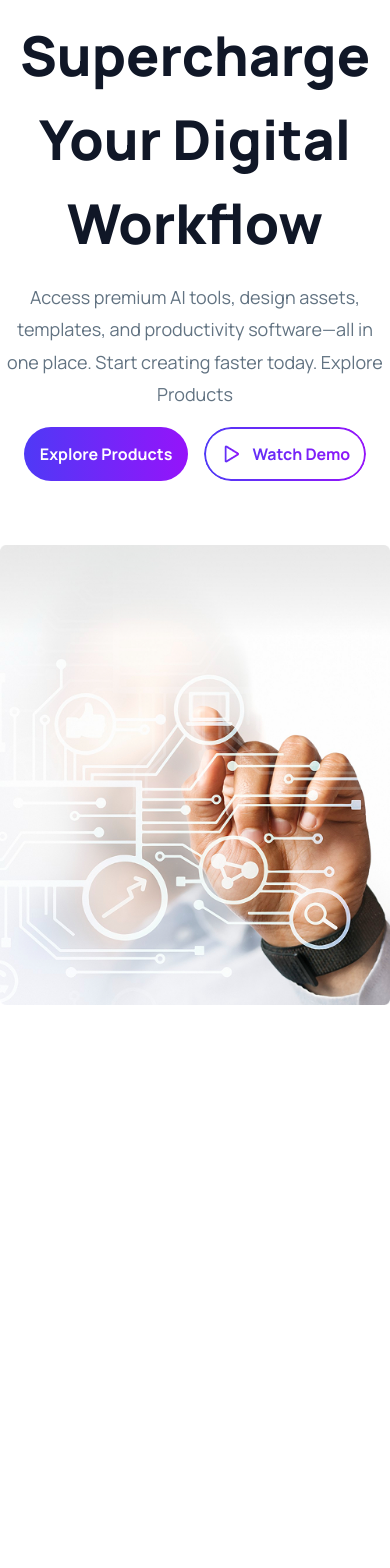
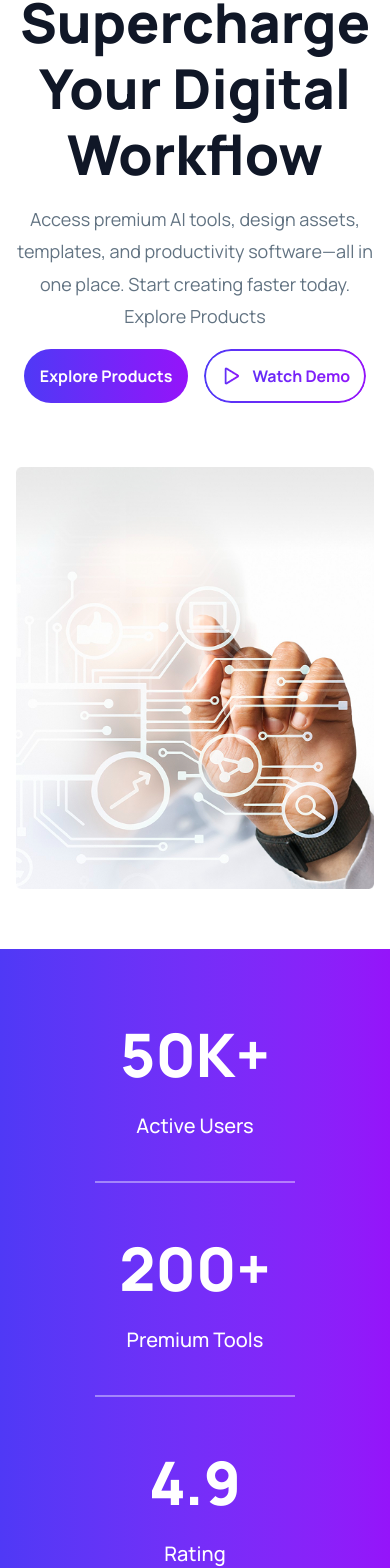
Before and after one commit to imamhossainsrabon/B13-A06, a React (Vite) app: page / in a window 390 px wide. Shown: the part 224-1792 px from the top of the page. Before the commit the page ends 1289 px from the top, so only its background shows below. Built offline with nearby package versions, Linux system fonts and the light colour scheme.

Commit message:
Performance Section done with responsive

```diff
--- a/src/App.jsx
+++ b/src/App.jsx
@@ -1,6 +1,7 @@
 import './App.css'
 import Banner from './components/Banner'
 import Navbar from './components/Navbar'
+import Performance from './components/Performance'
 
 function App() {
 
@@ -9,6 +10,7 @@ function App() {
 
     <Navbar />
     <Banner />
+    <Performance />
 
 
     </>
--- a/src/components/Banner.jsx
+++ b/src/components/Banner.jsx
@@ -5,13 +5,13 @@ import banner from '../assets/banner.png'
 
 const Banner = () => {
     return (
-        <div className='max-w-[1200px] mx-auto py-15 flex flex-col md:flex-row justify-center items-center gap-16'>
+        <div className='px-4  max-w-[1200px] mx-auto py-15 flex flex-col md:flex-row justify-center items-center gap-16'>
             <div className='max-w-[640px] space-y-4'>
                 <div className='bg-[#E1E7FF] rounded-full flex justify-center items-center w-max py-2 px-4 mx-auto md:mx-0'>
                     <img src={available} />
                     <p className='ml-[5px] bg-clip-text text-transparent bg-linear-to-r from-[#4F39F6] to-[#9514FA] font-medium'>New: AI-Powered Tools Available</p>
                 </div>
-                <h2 className='text-[#101727] md:text-[72px] text-[55px]  font-extrabold tracking-normal leading-[84px] text-center md:text-left '>Supercharge Your Digital Workflow</h2>
+                    <h2 className='text-[#101727] md:text-[72px] text-[55px]  font-extrabold tracking-normal leading-[120%]  text-center md:text-left '>Supercharge Your Digital Workflow</h2>
                 <p className='banner-desc'>Access premium AI tools, design assets, templates, and productivity software—all in one place. Start creating faster today. Explore Products</p>
                 <div className='mt-4 banner-button'>
                     <button className='banner-button-1'>Explore Products</button>
--- a/src/components/Navbar.jsx
+++ b/src/components/Navbar.jsx
@@ -7,7 +7,7 @@ const Navbar = () => {
   return (
     <section className="px-2 py-6 border-b border-[#f2f2f2] ">
         <div className="flex justify-between items-center max-w-[1200px] mx-auto  ">
-            <div><img className="w-[180px] h-[40px] " src={logo} alt="" /></div>
+            <div><img className="w-[180px] h-[40px] md:w-[130px] md:h-[30px] " src={logo} alt="" /></div>
             <ul className="hidden md:flex gap-8 font-semibold">
                 <li> <a href="#">Products</a></li>
                 <li> <a href="#">Features</a></li>
@@ -17,7 +17,7 @@ const Navbar = () => {
             </ul>
             <div className="flex items-center justify-center gap-4">
                 <div><img className="cursor-pointer" src={cartIcon} alt="" /></div>
-                <h2 className="font-semibold">Login</h2>
+                <h2 className="font-semibold hidden md:block">Login</h2>
                 <button className="py-3 px-4 rounded-full font-semibold bg-linear-to-r from-[#4F39F6] to-[#9514FA] text-white active:scale-99">Get Started</button>
             </div>
         </div>
--- /dev/null
+++ b/src/components/Performance.jsx
@@ -0,0 +1,26 @@
+
+
+const Performance = () => {
+    return (
+        <div className="bg-linear-to-r from-[#4F39F6] to-[#9514FA] text-white py-15 px-4">
+            <div className="max-w-[1200px] mx-auto flex flex-col md:flex-row  justify-between items-center gap-10 md:gap-0">
+                <div className="flex flex-col gap-3 justify-between items-center">
+                    <h2 className="font-extrabold text-[60px]">50K+</h2>
+                    <p className="font-medium text-[20px]">Active Users</p>
+                </div>
+                <hr className="bg-white opacity-40 border-1 h-[1px] w-[200px] md:w-[100px] md:rotate-90"/>
+                <div className="flex flex-col gap-3 justify-between items-center">
+                    <h2 className="font-extrabold text-[60px]">200+</h2>
+                    <p className="font-medium text-[20px]">Premium Tools</p>
+                </div>
+                <hr className="bg-white opacity-40 border-1 h-[1px] w-[200px] md:w-[100px] md:rotate-90" />
+                <div className="flex flex-col gap-3 justify-between items-center">
+                    <h2 className="font-extrabold text-[60px]">4.9</h2>
+                    <p className="font-medium text-[20px]">Rating</p>
+                </div>
+            </div>
+        </div>
+    );
+};
+
+export default Performance;
```
